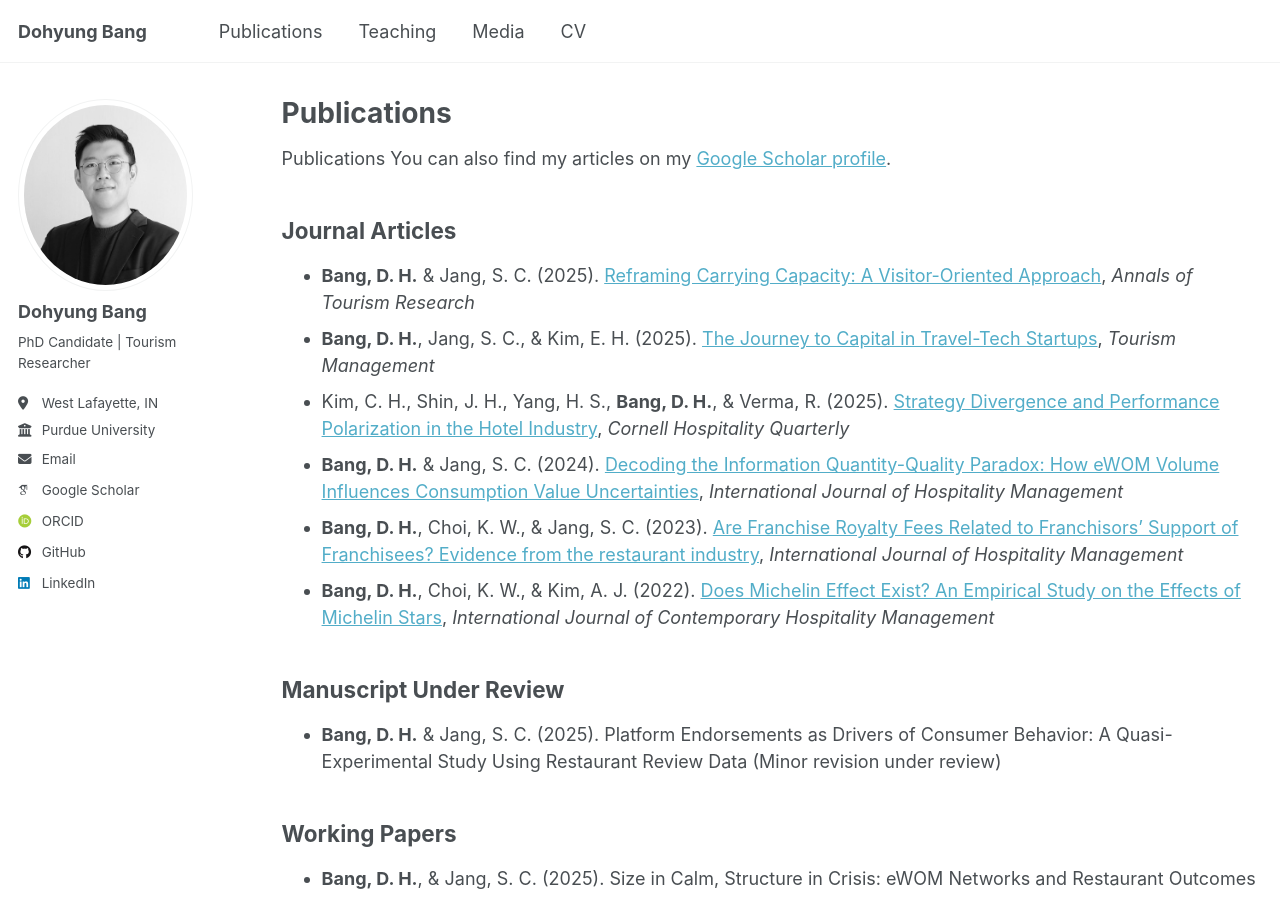
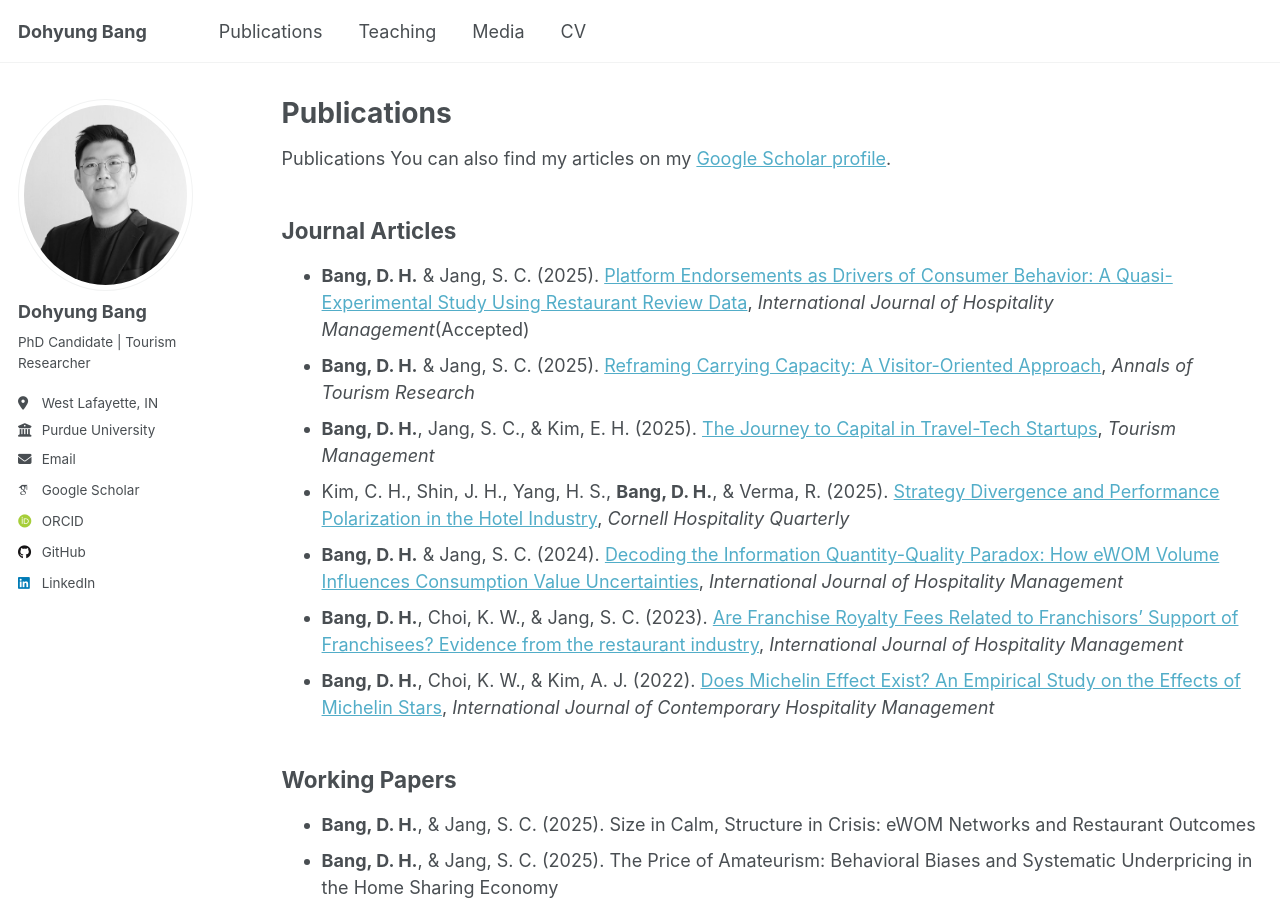
Before and after one commit to dohyungbang/dohyungbang.github.io, a Jekyll site: the page built from _pages/publications.md, in a window 1280 px wide and 900 px high. Built offline with Jekyll 4.4.1, drawn with Linux system fonts in a browser that asks for light colours; some web fonts are replaced; a script that is not in the unit is left out.

Commit message:
Update publications.md

```diff
--- a/_pages/publications.md
+++ b/_pages/publications.md
@@ -9,15 +9,13 @@ Publications
 You can also find my articles on my [Google Scholar profile](https://scholar.google.com/citations?user=mX_GvX0AAAAJ&sortby=pubdate).
 
 ## Journal Articles
+- **Bang, D. H.** & Jang, S. C. (2025). [Platform Endorsements as Drivers of Consumer Behavior: A Quasi-Experimental Study Using Restaurant Review Data](), _International Journal of Hospitality Management_(Accepted)
 - **Bang, D. H.** & Jang, S. C. (2025). [Reframing Carrying Capacity: A Visitor-Oriented Approach](https://doi.org/10.1016/j.annals.2025.104022), _Annals of Tourism Research_
 - **Bang, D. H.**, Jang, S. C., & Kim, E. H. (2025). [The Journey to Capital in Travel-Tech Startups](https://doi.org/10.1016/j.tourman.2025.105251), _Tourism Management_
 - Kim, C. H., Shin, J. H., Yang, H. S., **Bang, D. H.**, & Verma, R. (2025). [Strategy Divergence and Performance Polarization in the Hotel Industry](https://doi.org/10.1177/19389655241244703), _Cornell Hospitality Quarterly_
 - **Bang, D. H.** & Jang, S. C. (2024). [Decoding the Information Quantity-Quality Paradox: How eWOM Volume Influences Consumption Value Uncertainties](https://doi.org/10.1016/j.ijhm.2024.103769), _International Journal of Hospitality Management_
 - **Bang, D. H.**, Choi, K. W., & Jang, S. C. (2023). [Are Franchise Royalty Fees Related to Franchisors' Support of Franchisees? Evidence from the restaurant industry](https://doi.org/10.1016/j.ijhm.2023.103555), _International Journal of Hospitality Management_
 - **Bang, D. H.**, Choi, K. W., & Kim, A. J. (2022). [Does Michelin Effect Exist? An Empirical Study on the Effects of Michelin Stars](https://doi.org/10.1108/IJCHM-08-2021-1025), _International Journal of Contemporary Hospitality Management_
-
-## Manuscript Under Review
-- **Bang, D. H.** & Jang, S. C. (2025). Platform Endorsements as Drivers of Consumer Behavior: A Quasi-Experimental Study Using Restaurant Review Data (Minor revision under review)
 
 ## Working Papers
 - **Bang, D. H.**, & Jang, S. C. (2025). Size in Calm, Structure in Crisis: eWOM Networks and Restaurant Outcomes
```
